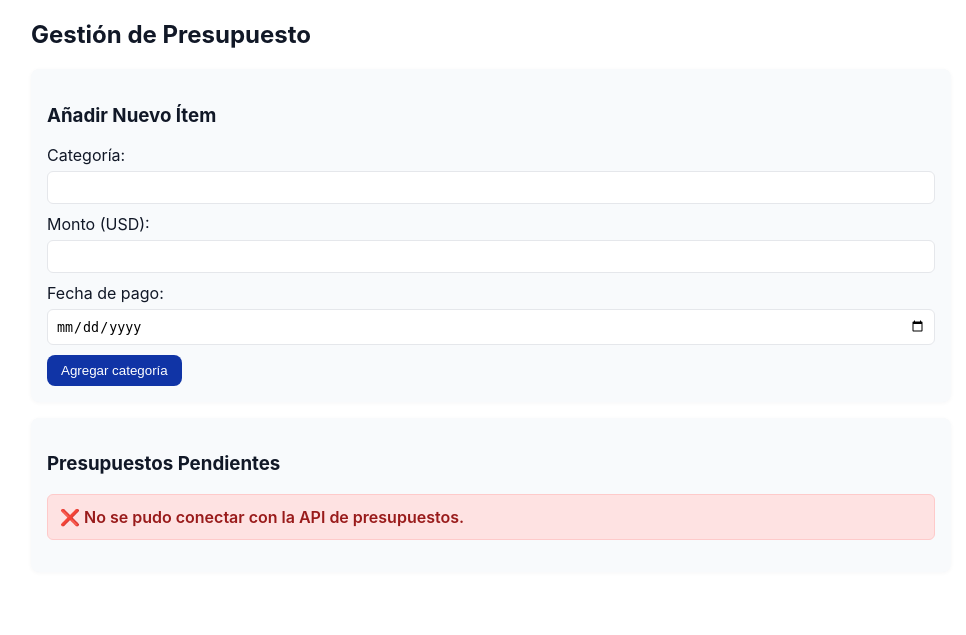
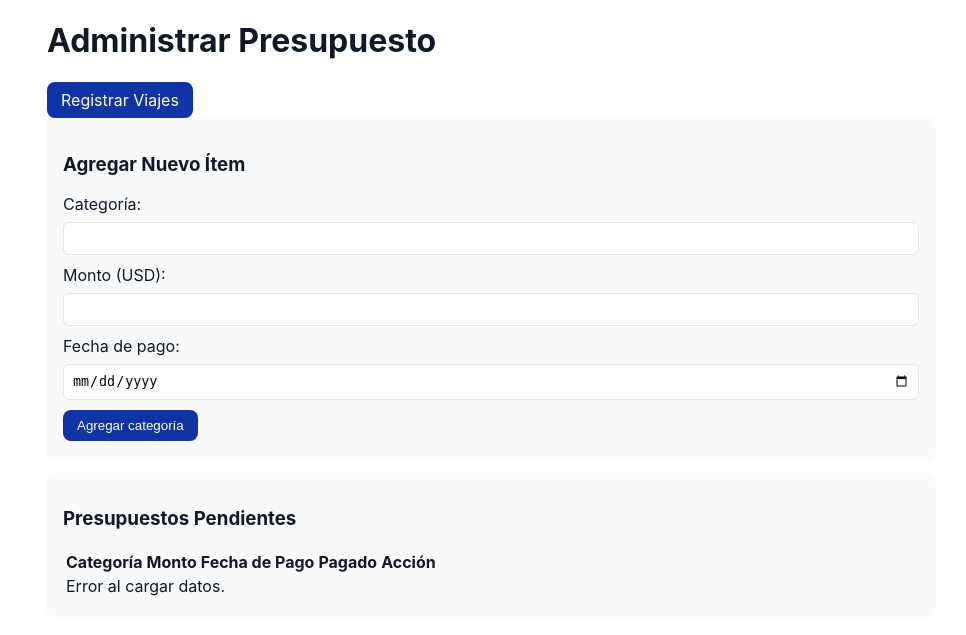
Before and after one commit to ajmonteroa45-del/tripcounterapp, a Flask app: page /presupuesto in a window 1280 px wide. Shown: the part 53-688 px from the top of the page, without its empty margins (149-1115 px from the left). Run offline with Flask 3, Linux system fonts and the light colour scheme; the visitor is signed in with stand-in values (Sample User, id 1).

Commit message:
Actualizar presupuesto.html
Adición de boton de redireccion

```diff
--- a/templates/presupuesto.html
+++ b/templates/presupuesto.html
@@ -1,32 +1,160 @@
 {% extends "base.html" %}
-{% block title %}Presupuesto - Trip Counter{% endblock %}
+
+{% block title %}Trip Counter - Presupuesto{% endblock %}
+
 {% block content %}
+<div class="container mt-4">
+    <h1>Administrar Presupuesto</h1>
 
-    <h2>Gestión de Presupuesto</h2>
+    <div class="mb-3">
+        <a href="{{ url_for('viajes_page') }}" class="btn btn-primary">
+            <i class="fas fa-car-side"></i> Registrar Viajes
+        </a>
+    </div>
+    <div class="card p-3 mb-4">
+        <h3>Agregar Nuevo Ítem</h3>
+        <form id="add-presupuesto-form">
+            <div class="form-group mb-3">
+                <label for="categoria">Categoría:</label>
+                <input type="text" class="form-control" id="categoria" required>
+            </div>
+            <div class="form-group mb-3">
+                <label for="monto">Monto (USD):</label>
+                <input type="number" step="0.01" class="form-control" id="monto" required>
+            </div>
+            <div class="form-group mb-3">
+                <label for="fecha_pago">Fecha de pago:</label>
+                <input type="date" class="form-control" id="fecha_pago" required>
+            </div>
+            <button type="submit" class="btn btn-success">Agregar categoría</button>
+        </form>
+    </div>
 
-    <section class="card">
-        <h3>Añadir Nuevo Ítem</h3>
-        <form id="budget-form">
-            <label>Categoría:
-                <input type="text" name="categoria" id="categoria" required>
-            </label>
-            <label>Monto (USD):
-                <input type="number" name="monto" id="monto_pres" step="0.01" required>
-            </label>
-            <label>Fecha de pago:
-                <input type="date" name="fecha_pago" id="fecha_pago" required>
-            </label>
-            <button type="submit" class="btn">Agregar categoría</button>
-        </form>
-        <div id="budget-message"></div>
-    </section>
+    <div class="card p-3">
+        <h3>Presupuestos Pendientes</h3>
+        <table class="table table-striped" id="presupuesto-table">
+            <thead>
+                <tr>
+                    <th>Categoría</th>
+                    <th>Monto</th>
+                    <th>Fecha de Pago</th>
+                    <th>Pagado</th>
+                    <th>Acción</th>
+                </tr>
+            </thead>
+            <tbody>
+                <tr>
+                    <td colspan="5" class="text-center">Cargando presupuestos...</td>
+                </tr>
+            </tbody>
+        </table>
+    </div>
+</div>
 
-    <section class="card">
-        <h3>Presupuestos Pendientes</h3>
+<script>
+    document.addEventListener('DOMContentLoaded', function() {
+        const tableBody = document.querySelector('#presupuesto-table tbody');
+        const form = document.getElementById('add-presupuesto-form');
 
-        <div id="budget-list-container">
-            <p>Cargando presupuestos...</p>
-        </div>
-    </section>
+        // Función para cargar y renderizar los datos
+        function loadPresupuestos() {
+            tableBody.innerHTML = '<tr><td colspan="5" class="text-center">Cargando...</td></tr>';
+            fetch('/api/presupuesto')
+                .then(response => response.json())
+                .then(data => {
+                    tableBody.innerHTML = '';
+                    if (data.length === 0) {
+                        tableBody.innerHTML = '<tr><td colspan="5" class="text-center">No hay ítems de presupuesto registrados.</td></tr>';
+                        return;
+                    }
+                    data.forEach((item, index) => {
+                        // El índice de la fila es index + 2 porque las hojas de cálculo son 1-based y la fila 1 es la cabecera
+                        const rowIndex = index + 2;
 
+                        const row = tableBody.insertRow();
+                        row.innerHTML = `
+                            <td>${item.categoria}</td>
+                            <td>S/${parseFloat(item.monto).toFixed(2)}</td>
+                            <td>${item.fecha_pago}</td>
+                            <td data-pagado="${item.pagado}">${item.pagado}</td>
+                            <td>
+                                ${item.pagado === "False" ?
+                                    `<button class="btn btn-sm btn-info mark-paid-btn" data-row-index="${rowIndex}">
+                                        Marcar como pagado
+                                    </button>` :
+                                    '<span class="text-success">Pagado</span>'
+                                }
+                            </td>
+                        `;
+                    });
+                })
+                .catch(error => {
+                    console.error('Error cargando presupuesto:', error);
+                    tableBody.innerHTML = '<tr><td colspan="5" class="text-center text-danger">Error al cargar datos.</td></tr>';
+                });
+        }
+
+        // Manejar el envío del formulario
+        form.addEventListener('submit', function(e) {
+            e.preventDefault();
+            const data = {
+                categoria: document.getElementById('categoria').value,
+                monto: document.getElementById('monto').value,
+                fecha_pago: document.getElementById('fecha_pago').value
+            };
+
+            fetch('/api/presupuesto', {
+                method: 'POST',
+                headers: {
+                    'Content-Type': 'application/json'
+                },
+                body: JSON.stringify(data)
+            })
+            .then(response => response.json())
+            .then(data => {
+                if (data.status === 'ok') {
+                    form.reset();
+                    alert('Presupuesto añadido con éxito!');
+                    loadPresupuestos(); // Recargar la lista
+                } else {
+                    alert('Error al agregar presupuesto: ' + data.message || data.error);
+                }
+            })
+            .catch(error => {
+                console.error('Error:', error);
+                alert('Ocurrió un error de red al añadir el presupuesto.');
+            });
+        });
+
+        // Manejar el botón de "Marcar como pagado"
+        tableBody.addEventListener('click', function(e) {
+            if (e.target.classList.contains('mark-paid-btn')) {
+                const rowIndex = e.target.getAttribute('data-row-index');
+
+                fetch('/api/presupuesto', {
+                    method: 'PUT',
+                    headers: {
+                        'Content-Type': 'application/json'
+                    },
+                    body: JSON.stringify({ row_index: rowIndex })
+                })
+                .then(response => response.json())
+                .then(data => {
+                    if (data.status === 'ok') {
+                        alert('Ítem marcado como pagado.');
+                        loadPresupuestos(); // Recargar la lista
+                    } else {
+                        alert('Error al marcar como pagado.');
+                    }
+                })
+                .catch(error => {
+                    console.error('Error:', error);
+                    alert('Ocurrió un error de red al actualizar el presupuesto.');
+                });
+            }
+        });
+
+        loadPresupuestos(); // Cargar datos al iniciar la página
+    });
+</script>
 {% endblock %}
```
